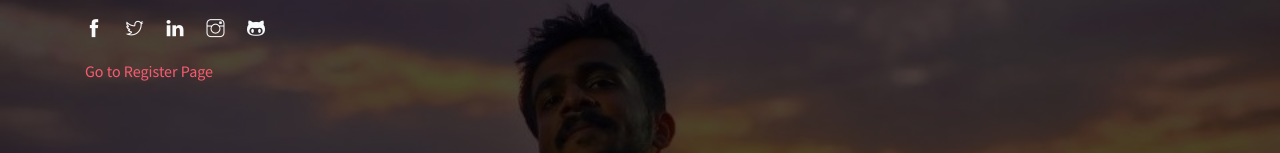
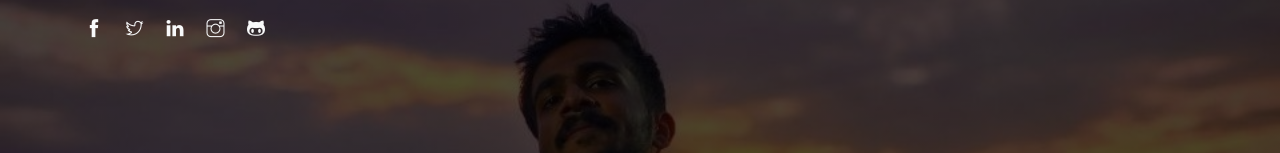
Before and after one commit to navaneethkrishna11/PortFolio02, a website: page public_html/index.html in a window 1280 px wide. Shown: the top 153 px of the page. Drawn offline with Linux system fonts and the light colour scheme.

Commit message:
Update index.html

```diff
--- a/public_html/index.html
+++ b/public_html/index.html
@@ -28,7 +28,7 @@
                 <li class="social-item"><a class="social-link text-light" href="https://www.instagram.com/_navneet011_?igsh=c2ZyNWU1OGluZ3M0" target="_blank"><i class="ti-instagram" aria-hidden="true"></i></a></li>
                 <li class="social-item"><a class="social-link text-light" href="https://github.com/navaneethkrishna11" target="_blank"><i class="ti-github" aria-hidden="true"></i></a></li>
             </ul>
-            <a href="signup.html" class="overlay-button">Go to Register Page</a>
+
             <div class="header-content">
                 <h4 class="header-subtitle" >Hello, I am</h4>
                 <h1 class="header-title">Navaneeth Krishna</h1>
```
